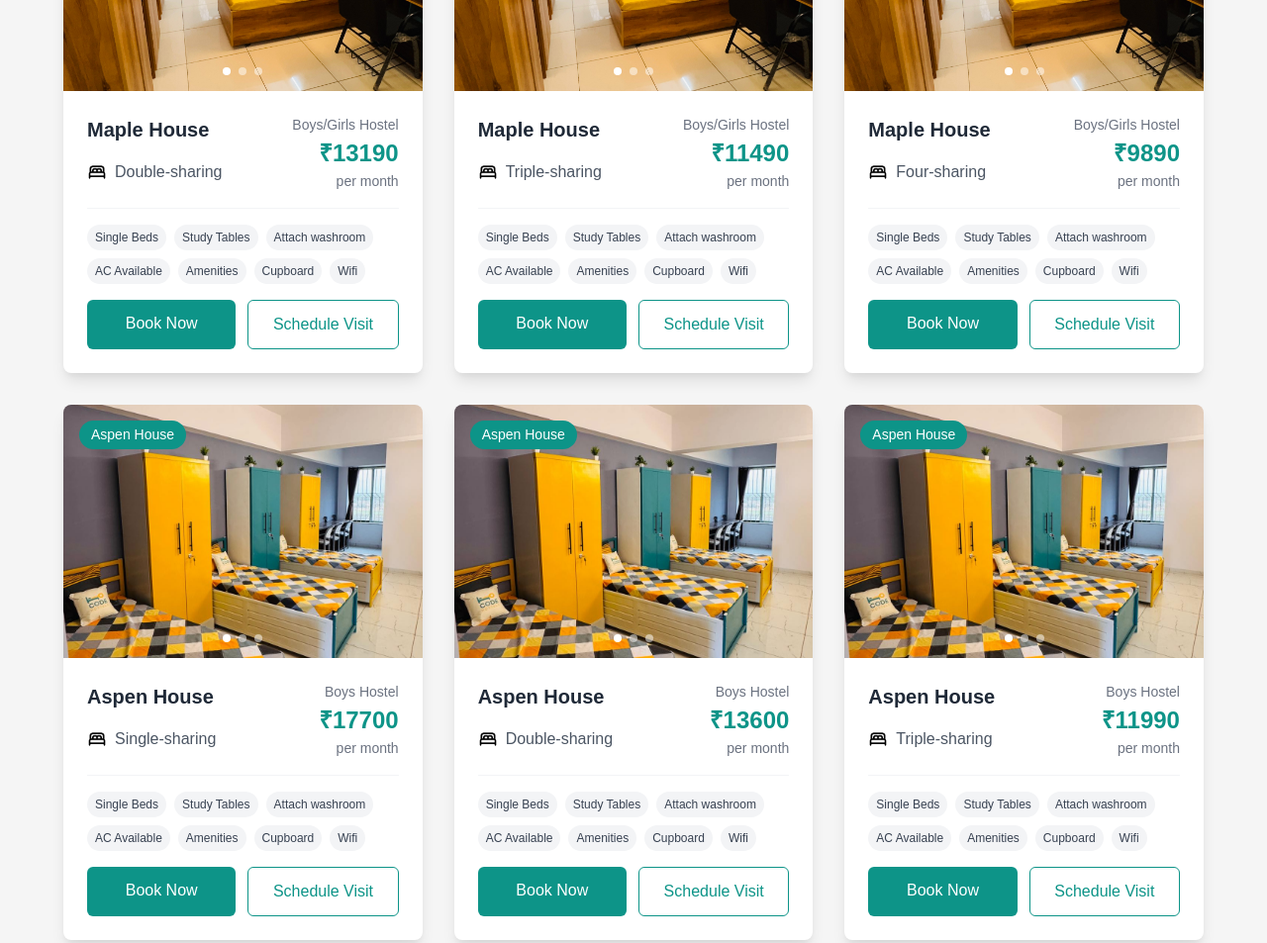
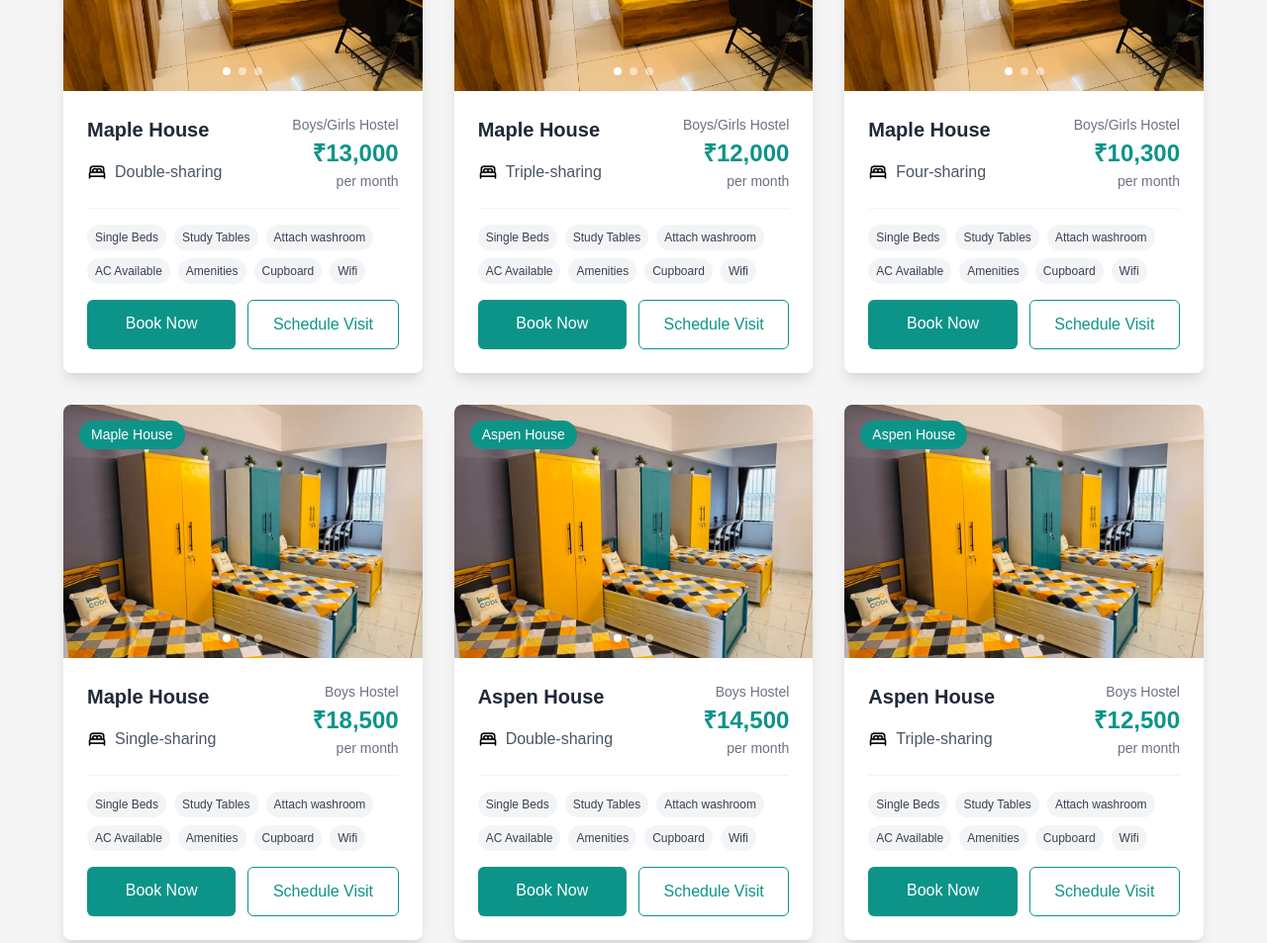
Before and after one commit to Rajveersinh016/codehostel, a website: page index.html in a window 1280 px wide. Shown: the part 2180-3133 px from the top of the page at 99% size. Drawn offline with nearby package versions, Linux system fonts and the light colour scheme.

Commit message:
price changes

```diff
--- a/index.html
+++ b/index.html
@@ -280,7 +280,7 @@
                           </div>
                           <div class="price-info">
                               <div class="price-label">Boys/Girls Hostel</div>
-                              <div class="price-value">₹13190</div>
+                              <div class="price-value">₹13,000</div>
                               <div class="price-period">per month</div>
                           </div>
                       </div>
@@ -349,7 +349,7 @@
                         </div>
                         <div class="price-info">
                             <div class="price-label">Boys/Girls Hostel</div>
-                            <div class="price-value">₹11490</div>
+                            <div class="price-value">₹12,000</div>
                             <div class="price-period">per month</div>
                         </div>
                     </div>
@@ -420,7 +420,7 @@
                       </div>
                       <div class="price-info">
                           <div class="price-label">Boys/Girls Hostel</div>
-                          <div class="price-value">₹9890</div>
+                          <div class="price-value">₹10,300</div>
                           <div class="price-period">per month</div>
                       </div>
                   </div>
@@ -465,13 +465,13 @@
                         <div class="dot" data-index="2"></div>
                     </div>
                 </div>
-                <div class="room-type-tag">Aspen House</div>
+                <div class="room-type-tag">Maple House</div>
             </div>
 
             <div class="room-details">
                 <div class="room-header">
                     <div>
-                        <h3 class="room-title">Aspen House</h3>
+                        <h3 class="room-title">Maple House</h3>
                         <div class="room-occupancy">
                           <style>
                             .room-occupancy {
@@ -491,7 +491,7 @@
                     </div>
                     <div class="price-info">
                         <div class="price-label">Boys Hostel</div>
-                        <div class="price-value">₹17700</div>
+                        <div class="price-value">₹18,500</div>
                         <div class="price-period">per month</div>
                     </div>
                 </div>
@@ -562,7 +562,7 @@
                   </div>
                   <div class="price-info">
                       <div class="price-label">Boys Hostel</div>
-                      <div class="price-value">₹13600</div>
+                      <div class="price-value">₹14,500</div>
                       <div class="price-period">per month</div>
                   </div>
               </div>
@@ -633,7 +633,7 @@
                 </div>
                 <div class="price-info">
                     <div class="price-label">Boys Hostel</div>
-                    <div class="price-value">₹11990</div>
+                    <div class="price-value">₹12,500</div>
                     <div class="price-period">per month</div>
                 </div>
             </div>
@@ -704,7 +704,7 @@
               </div>
               <div class="price-info">
                   <div class="price-label">Boys  Hostel</div>
-                  <div class="price-value">₹10500</div>
+                  <div class="price-value">₹11,300</div>
                   <div class="price-period">per month</div>
               </div>
           </div>
```
